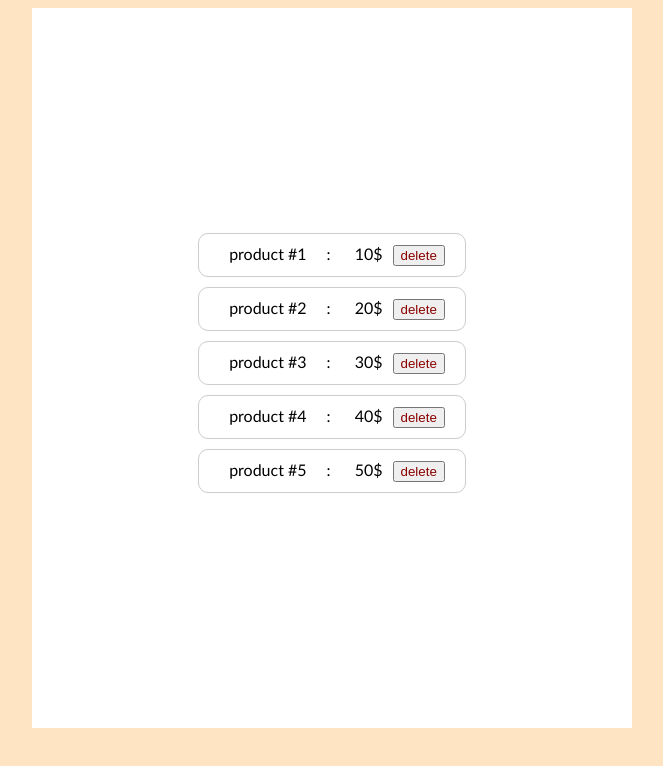
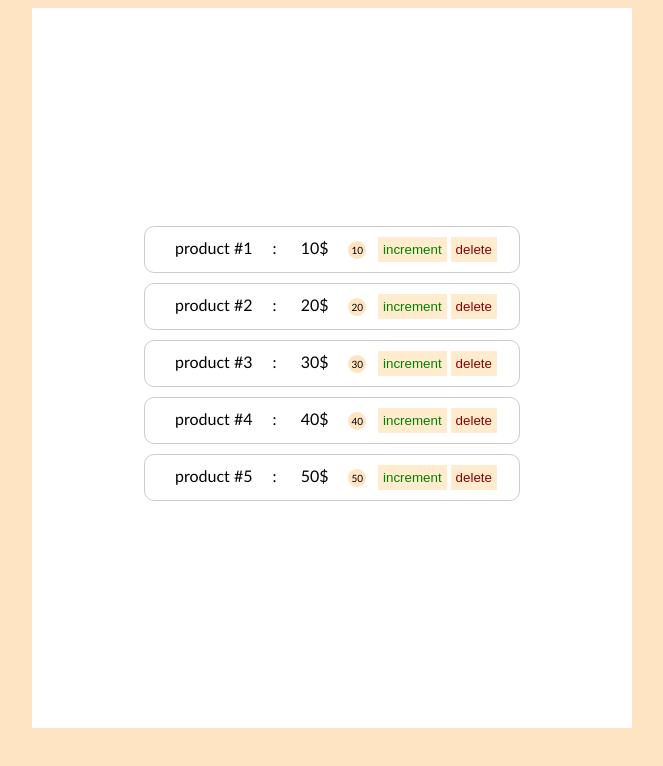
Before and after one commit to ghiathinejad/react-courses, a React (Create React App) app: page / in a window 1280 px wide. Shown: the top 766 px of the page, without its empty margins (308-971 px from the left). Built offline with nearby package versions, Linux system fonts and the light colour scheme.

Commit message:
course27 addind increment handler

```diff
--- a/src/components/Product/Product.js
+++ b/src/components/Product/Product.js
@@ -5,8 +5,10 @@ class Product extends Component {
     render() {
         return <Fragment>
             <li className={productStyle.product}>
-                <span>{this.props.name}</span><span>:</span> <span>{this.props.price}</span>
-                <button className={productStyle.delete} onClick={this.props.onDelete}>delete</button>
+                <span>{this.props.product.title}</span><span>:</span> <span>{this.props.product.price}</span>
+                <span className={productStyle.quantity}>{this.props.product.quantity}</span>
+                <button className={`${productStyle.increment} ${productStyle.button}`} onClick={this.props.onIcrement}>increment</button>
+                <button className={`${productStyle.delete} ${productStyle.button}`} onClick={this.props.onDelete}>delete</button>
             </li>
         </Fragment>;
     }
--- a/src/components/Product/product.module.css
+++ b/src/components/Product/product.module.css
@@ -9,7 +9,25 @@
 .product span {
   margin: 0 10px;
 }
-.delete{
+.button {
+  background-color: blanchedalmond;
+  border: 0;
+  outline: 0;
+  padding: 5px;
+}
+.delete {
   color: darkred;
-  text-decoration: none;
+  margin: 0 2px;
 }
+.increment {
+  color: green;
+  margin: 0 2px;
+}
+.quantity{
+  background-color: bisque;
+  border-radius: 50%;
+  padding: 3px;
+  display: inline-block;
+  text-align: center;
+  font-size: 10px;
+}
--- a/src/components/ProductList/ProductList.js
+++ b/src/components/ProductList/ProductList.js
@@ -4,11 +4,11 @@ import Product from "../Product/Product";
 class ProductList extends Component {
     state = {
         products:[
-            {id:1,title: "product #1" , price: "10$"},
-            {id:2,title: "product #2" , price: "20$"},
-            {id:3,title: "product #3" , price: "30$"},
-            {id:4,title: "product #4" , price: "40$"},
-            {id:5,title: "product #5" , price: "50$"},
+            {id:1,title: "product #1" , price: "10$" , quantity : 10},
+            {id:2,title: "product #2" , price: "20$" , quantity : 20},
+            {id:3,title: "product #3" , price: "30$" , quantity : 30},
+            {id:4,title: "product #4" , price: "40$" , quantity : 40},
+            {id:5,title: "product #5" , price: "50$" , quantity : 50},
         ]
     }
     deleteProductHandler = (ProductId) => {
@@ -20,9 +20,35 @@ class ProductList extends Component {
         });
         this.setState({products:ProductsFilter});
     }
+    incrementProductHandler = (ProductId) => {
+        const products = [...this.state.products]
+        const selectedItem = products.find(
+            (pro) => {
+                return (
+                    pro.id === ProductId
+                );
+            }
+        );
+/*         console.log(this.state.products);
+        console.log(selectedItem);
+ */
+        selectedItem.quantity++;
+
+        this.setState({products:products});
+
+    }
     render() {
         return <ul>
-            {this.state.products.map((pro) => <Product key={pro.id} name={pro.title} price={pro.price} onDelete={() => this.deleteProductHandler(pro.id)}/>)}
+            {this.state.products.map((pro) =>{
+                return(
+                     <Product
+                        key={pro.id}
+                        product={pro}
+                        onIcrement={() => this.incrementProductHandler(pro.id)}
+                        onDelete={() => this.deleteProductHandler(pro.id)}
+                        />
+                    )}
+                 )}
         </ul>;
     }
 }
```
